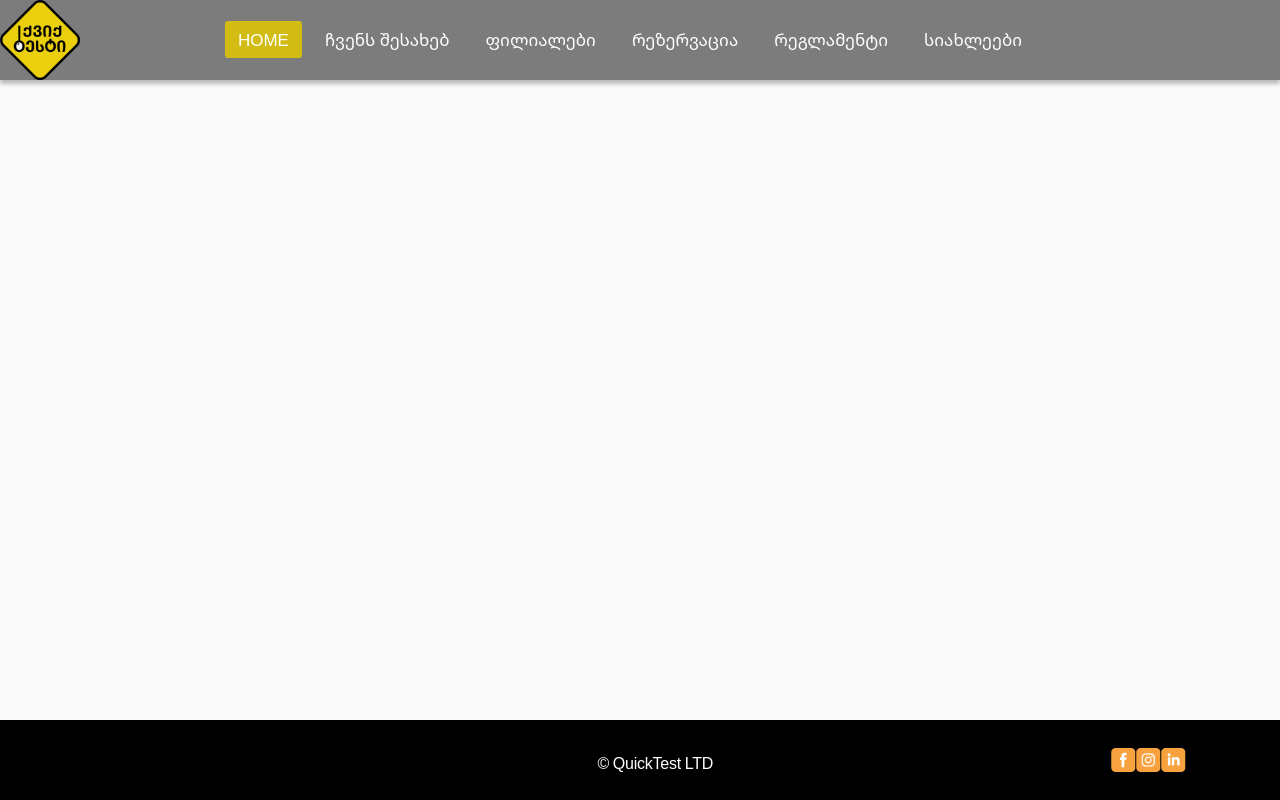
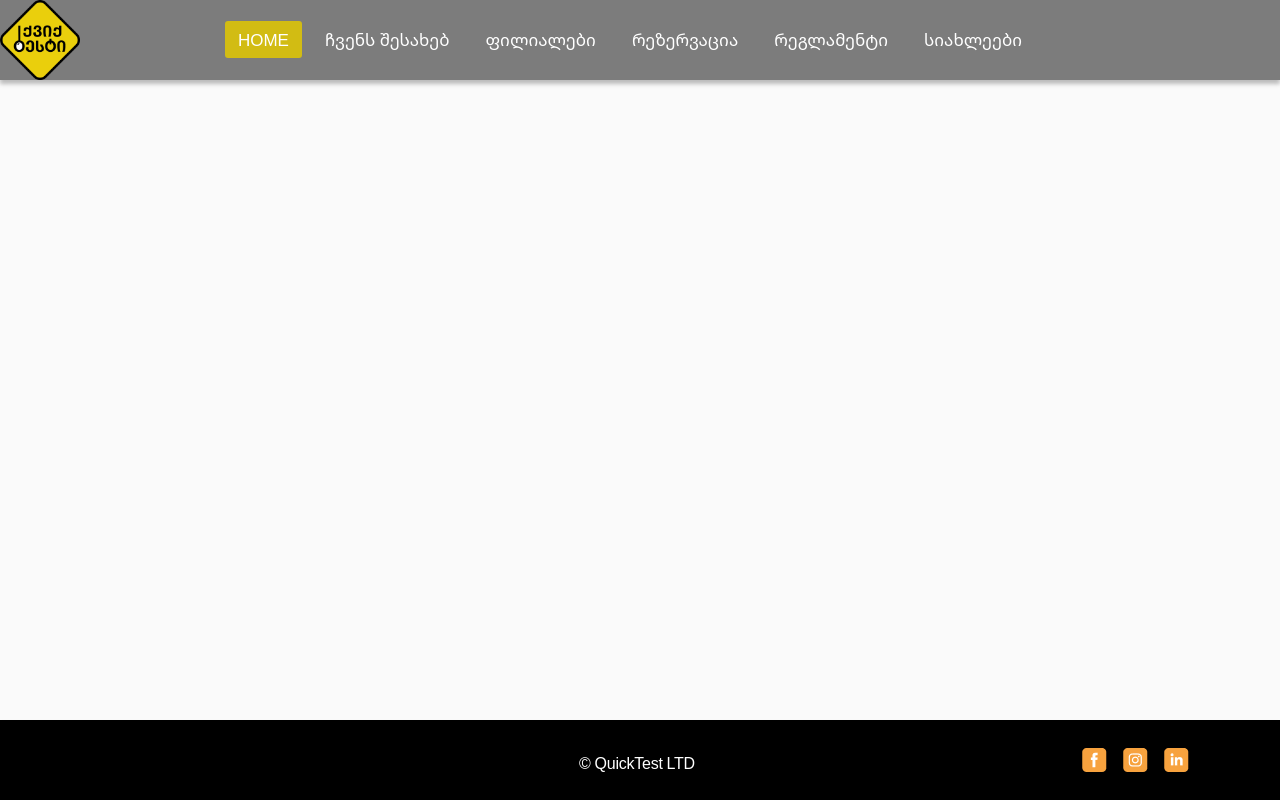
Before and after one commit to Khatuniko/QuickTest, an Angular app: page / in a window 1280 px wide. Built offline with nearby package versions, Linux system fonts and the light colour scheme.

Commit message:
footer done

```diff
--- a/src/app/module/main-pg/footer/footer.component.scss
+++ b/src/app/module/main-pg/footer/footer.component.scss
@@ -7,14 +7,12 @@ footer {
     height: 80px;
     width: 100%;
     position: fixed;
-    // display: flex;
-    // justify-content: space-evenly;
-    // justify-content: space-around;
 
     .main {
         display: flex;
         justify-content: space-evenly;
     }
+
     .social__media__heading {
         color:white;
         padding: 3px;
@@ -24,29 +22,19 @@ footer {
         font-weight: 500;
         line-height: 22px;
         letter-spacing: -0.015em;
-    // display: flex;
         margin-left: 500px;
         text-align: center;
 
 
     }
     .social__media {
-    // width: 120px;
-    // height: 24px;
+        width: 130px;
         margin-top: 28px;
         margin-left:300px;
-    // margin-left: 1260.29px;
-    // gap: 24px;
-    // justify-content: space-between;
-// padding: 12px;
-// margin-right:50px;
-// display: flex;
-// justify-content: flex-end;
-
         a {
-    // padding: 24px;
-    // padding:10px;
-    // margin-left: 50px;
+            padding:8px;
+            height: 24px;
+            width: 24px;
         }
 
 }
```
Lines whose indentation alone changed are shown as unchanged.
